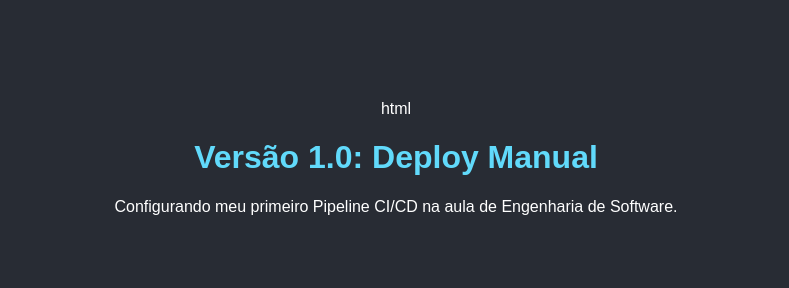
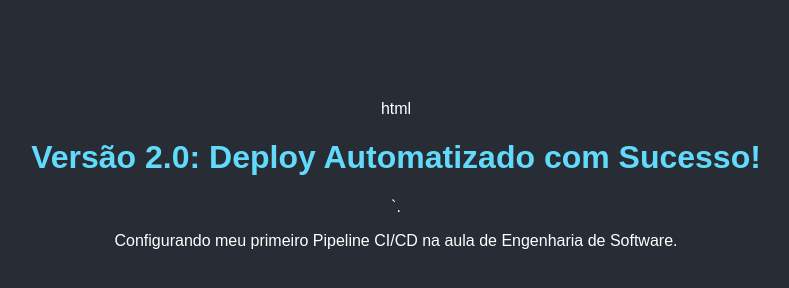
Before and after one commit to mvbmd2006-sudo/meu-primeiro-cicd, a plain HTML site: page index.html in a window 1280 px wide. Shown: the whole page, without its empty margins (244-1033 px from the left). Drawn offline with Linux system fonts and the light colour scheme.

Commit message:
Update index.html

```diff
--- a/index.html
+++ b/index.html
@@ -10,7 +10,7 @@ html
        </style>
    </head>
    <body>
-       <h1>Versão 1.0: Deploy Manual</h1>
+     <h1>Versão 2.0: Deploy Automatizado com Sucesso!</h1>`.
        <p>Configurando meu primeiro Pipeline CI/CD na aula de Engenharia de Software.</p>
    </body>
    </html>
```
